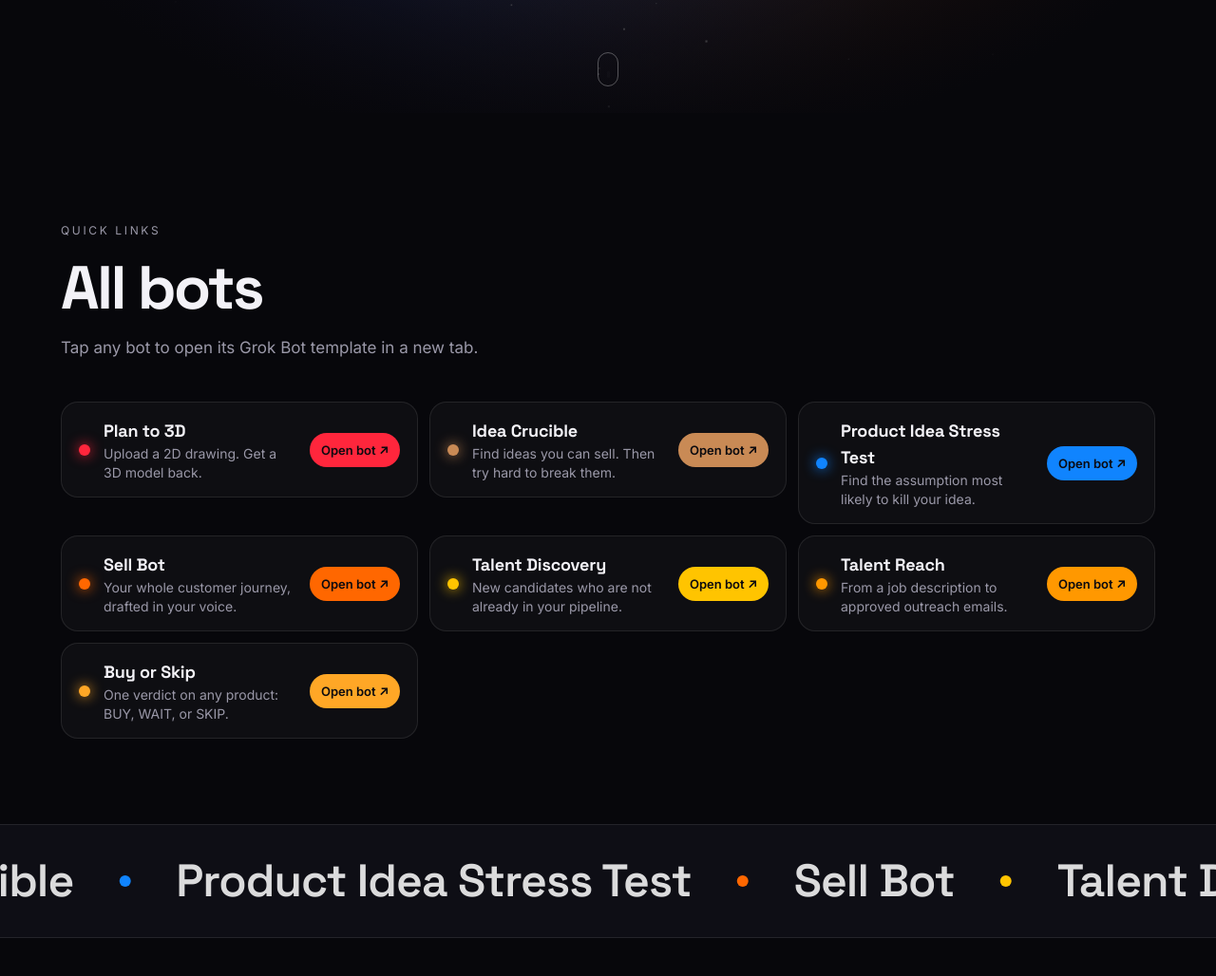
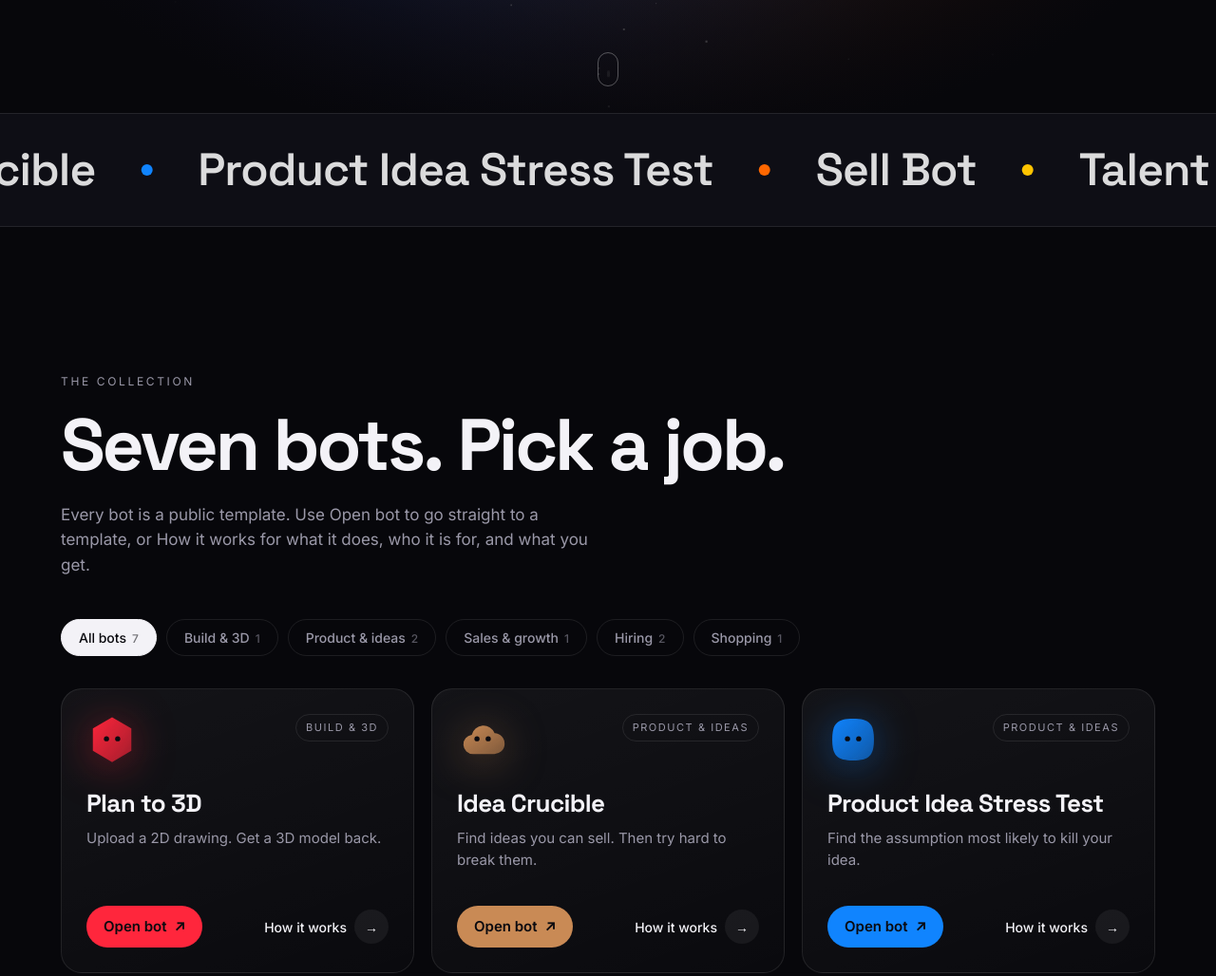
Before and after one commit to saikrishnauppaluri/sai-bots, a website built with Vite: page index.html in a window 1280 px wide. Shown: the part 681-1709 px from the top of the page at 95% size. Built offline with nearby package versions, Linux system fonts and the light colour scheme; some packages are replaced by stand-ins of ours; animation ran at ten frames a second.

Commit message:
Remove Quick links section; keep only the bot collection
Hero Open the bots and nav Bots now go to #bots. Noscript fallback list kept.

```diff
--- a/index.html
+++ b/index.html
@@ -32,8 +32,7 @@
 <header class="nav">
   <a class="brand" href="#top" aria-label="Home"><span class="brand-dot"></span>sai/bots</a>
   <nav>
-    <a href="#all-bots">All bots</a>
-    <a href="#bots">Details</a>
+    <a href="#bots">Bots</a>
     <a class="nav-cta magnetic" href="https://x.com/krish1403" target="_blank" rel="noopener">@krish1403</a>
   </nav>
 </header>
@@ -49,20 +48,11 @@
       </h1>
       <p class="hero-sub reveal-up">Seven ready to use Grok Bot templates. Open one, copy it to your Grok Bot, and it starts working.</p>
       <div class="hero-ctas reveal-up">
-        <a href="#all-bots" class="btn btn-primary magnetic"><span>Open the bots</span></a>
+        <a href="#bots" class="btn btn-primary magnetic"><span>Open the bots</span></a>
         <a href="#bots" class="btn btn-ghost magnetic"><span>How they work</span></a>
       </div>
     </div>
     <div class="scroll-hint" aria-hidden="true"><span></span></div>
-  </section>
-
-  <section class="quick" id="all-bots" aria-labelledby="all-bots-title">
-    <div class="section-head">
-      <p class="eyebrow">Quick links</p>
-      <h2 class="quick-title" id="all-bots-title">All bots</h2>
-      <p class="section-sub">Tap any bot to open its Grok Bot template in a new tab.</p>
-    </div>
-    <ul class="quick-list" id="quick-list"></ul>
   </section>
 
   <section class="marquee" aria-hidden="true">
--- a/src/main.js
+++ b/src/main.js
@@ -49,16 +49,6 @@
       <button type="button" class="card-more" aria-label="How ${esc(b.name)} works">How it works <span class="arrow" aria-hidden="true">&rarr;</span></button>
     </div>
   </article>`).join('');
-
-/* ---------- quick links: all bots ---------- */
-$('#quick-list').innerHTML = BOTS.map((b) => `
-  <li style="--c:${b.color}">
-    <a class="ql" href="${b.url}" target="_blank" rel="noopener">
-      <i aria-hidden="true"></i>
-      <span class="ql-text"><b>${esc(b.name)}</b><span>${esc(b.tagline)}</span></span>
-      <span class="ql-go">Open bot <span aria-hidden="true">&#8599;</span></span>
-    </a>
-  </li>`).join('');
 
 /* ---------- modal ---------- */
 const modal = $('#modal');
@@ -276,8 +266,8 @@
   gsap.from('.filter', { y: 20, opacity: 0, duration: 0.6, stagger: 0.05, ease: 'power3.out', scrollTrigger: { trigger: '#filters', start: 'top 90%' } });
 
   // cards: staggered entrance per row
-  // cards and quick links: motion only, never hidden. Links stay visible even if ScrollTrigger never fires.
-  ScrollTrigger.batch('.card, .quick li', {
+  // cards: motion only, never hidden. Links stay visible even if ScrollTrigger never fires.
+  ScrollTrigger.batch('.card', {
     start: 'top 95%', once: true,
     onEnter: (els) => gsap.from(els, { y: 40, duration: 0.9, stagger: 0.06, ease: 'expo.out', clearProps: 'transform' }),
   });
--- a/src/style.css
+++ b/src/style.css
@@ -26,7 +26,7 @@
 .nav nav{display:flex;gap:clamp(10px,2.4vw,28px);align-items:center;font-size:14px;color:var(--mute)}
 .nav nav a:hover{color:var(--ink)}
 .nav-cta{color:var(--ink)!important;border:1px solid var(--line);padding:8px 16px;border-radius:999px}
-@media (max-width:560px){.nav nav a:not(.nav-cta):not([href="#all-bots"]){display:none}}
+@media (max-width:560px){.nav nav a:not(.nav-cta):not([href="#bots"]){display:none}}
 
 .hero{position:relative;min-height:100svh;display:grid;place-items:center;overflow:hidden;padding:120px clamp(18px,5vw,64px) 80px}
 #hero-canvas{position:absolute;inset:0;width:100%;height:100%}
@@ -62,16 +62,6 @@
 
 section{position:relative}
 .quick{padding:clamp(70px,9vw,120px) clamp(18px,5vw,64px) clamp(50px,7vw,90px)}
-.quick-title{font-family:var(--fd);font-weight:700;font-size:clamp(34px,5vw,64px);line-height:1;letter-spacing:-.04em}
-.quick-list{list-style:none;max-width:1200px;margin:0 auto;display:grid;grid-template-columns:repeat(auto-fill,minmax(340px,1fr));gap:12px}
-@media (max-width:420px){.quick-list{grid-template-columns:1fr}}
-.ql{display:flex;align-items:center;gap:14px;min-height:64px;padding:16px 18px;border:1px solid var(--line);border-radius:18px;background:rgba(255,255,255,.03);transition:border-color .3s,background .3s}
-.ql:hover{border-color:color-mix(in srgb,var(--c) 55%,transparent);background:rgba(255,255,255,.06)}
-.ql i{flex:none;width:12px;height:12px;border-radius:50%;background:var(--c);box-shadow:0 0 14px var(--c)}
-.ql-text{flex:1;min-width:0;display:flex;flex-direction:column}
-.ql-text b{font-family:var(--fd);font-size:18px;letter-spacing:-.01em}
-.ql-text span{color:var(--mute);font-size:14px;line-height:1.4}
-.ql-go{flex:none;font-size:13px;font-weight:600;color:#0a0a0f;background:var(--c);border-radius:999px;padding:8px 12px;white-space:nowrap}
 .bots,.principles,.plugin,.about{padding:clamp(90px,12vw,160px) clamp(18px,5vw,64px)}
 .section-head{max-width:1200px;margin:0 auto 44px}
 .section-title{font-family:var(--fd);font-weight:700;font-size:clamp(36px,6vw,80px);line-height:1;letter-spacing:-.04em}
@@ -101,7 +91,7 @@
 .card-foot{margin-top:auto;padding-top:22px;display:flex;justify-content:space-between;align-items:center;gap:10px;flex-wrap:wrap;font-size:14px;font-weight:500}
 .card-open{display:inline-flex;align-items:center;gap:8px;min-height:44px;padding:10px 18px;border-radius:999px;background:var(--c);color:#0a0a0f;font-weight:600;font-size:15px;transition:filter .3s,transform .3s var(--ease)}
 .card-open:hover{filter:brightness(1.12);transform:translateY(-1px)}
-.card-open:focus-visible,.card-more:focus-visible,.ql:focus-visible{outline:2px solid #fff;outline-offset:3px}
+.card-open:focus-visible,.card-more:focus-visible{outline:2px solid #fff;outline-offset:3px}
 .card-more{display:inline-flex;gap:8px;align-items:center;min-height:44px;background:none;border:0;color:var(--ink);font:500 14px var(--fb);cursor:pointer;padding:0}
 .card-foot .arrow{display:inline-grid;place-items:center;width:36px;height:36px;border-radius:50%;background:rgba(255,255,255,.06);transition:transform .5s var(--ease),background .4s}
 .card:hover .arrow{transform:rotate(-45deg);background:var(--c);color:#0a0a0f}
```
Also changed, not shown: dist/assets/index-B1D2DhHt.js (added), dist/assets/index-CLteJoaY.css (deleted), dist/assets/index-D63MsjGc.css (added), dist/assets/index-DOKg_IuA.js (deleted), dist/index.html.
